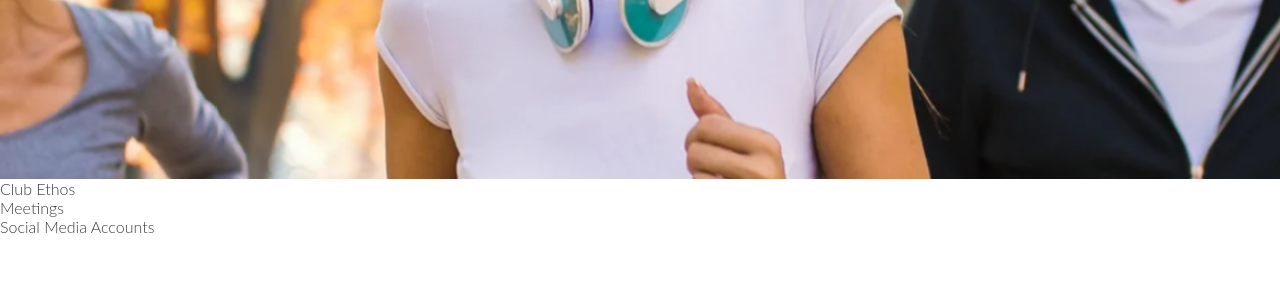
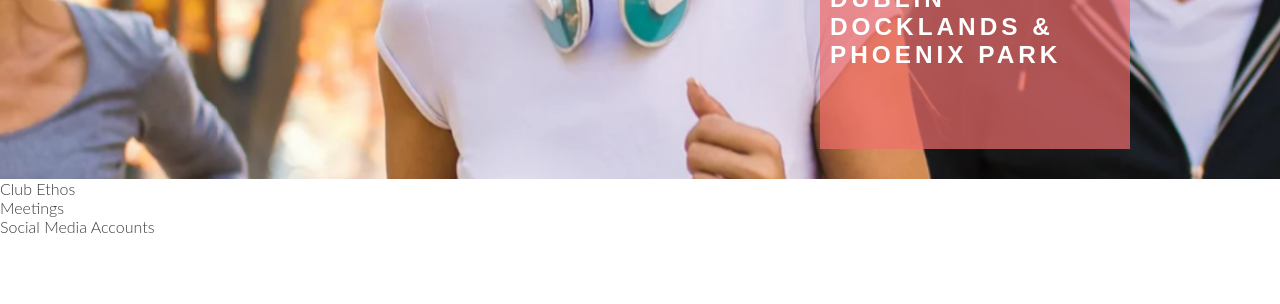
Before and after one commit to Kaysheridan/love-running, a plain HTML site: page index.html in a window 1280 px wide. Shown: the part 496-800 px from the top of the page. Drawn offline with Linux system fonts and the light colour scheme.

Commit message:
Add cover text and style

```diff
--- a/assets/css/style.css
+++ b/assets/css/style.css
@@ -57,12 +57,19 @@ h1, h2 {
     border-bottom: 1px solid #3a3a3a;
 }
 
-/* hero-image */
+/* hero-image and cover text  */
 
 #hero-outer {
     height: 600px;
     width: 100%;
     overflow: hidden;
+
+    position: relative;
+}
+
+#cover-text, #cover-text h2 {
+    color: #fff
+
 }
 
 #hero-image {
@@ -86,3 +93,23 @@ h1, h2 {
         transform: scale(1.1);
     }
 }
+
+#cover-text {
+    font-size: 130%;
+    font-family: Oswald, sans-serif;
+    text-transform: uppercase;
+    letter-spacing: 4px;
+
+    width: 300px;
+    height: 200px;
+
+    padding-top: 40px;
+    padding-left: 10px;
+
+    background-color: rgba(240, 109, 107, .7);
+
+    bottom: 30px;
+    right: 150px;
+
+    position: absolute;
+}
--- a/index.html
+++ b/index.html
@@ -38,6 +38,10 @@
     </header>
     <section id="hero-outer">
         <div id="hero-image"></div>
+        <div id="cover-text">
+        <h2>Love Running</h2>
+        <h3>Dublin Docklands & Phoenix Park</h3>
+        </div>
     </section>
     <section>
         Club Ethos
```
